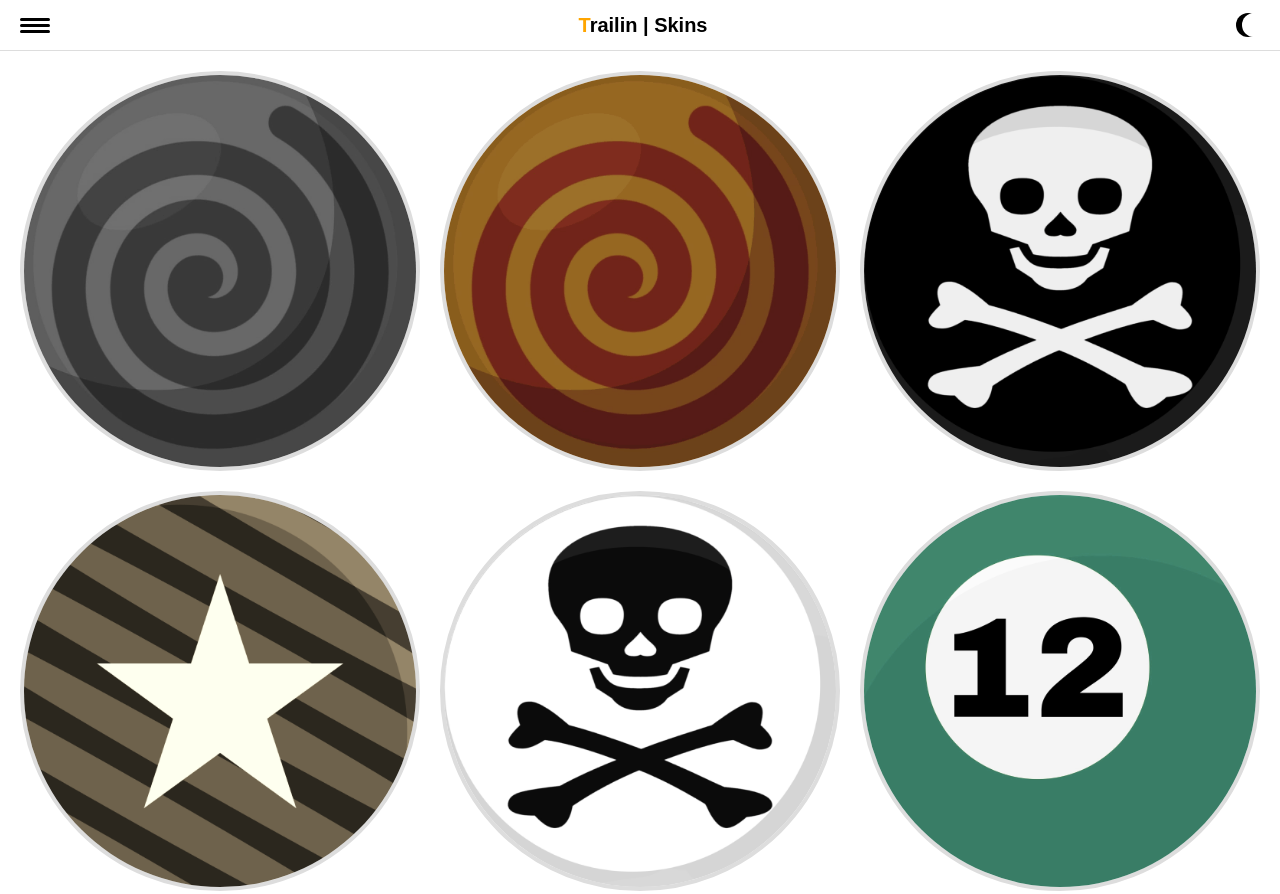
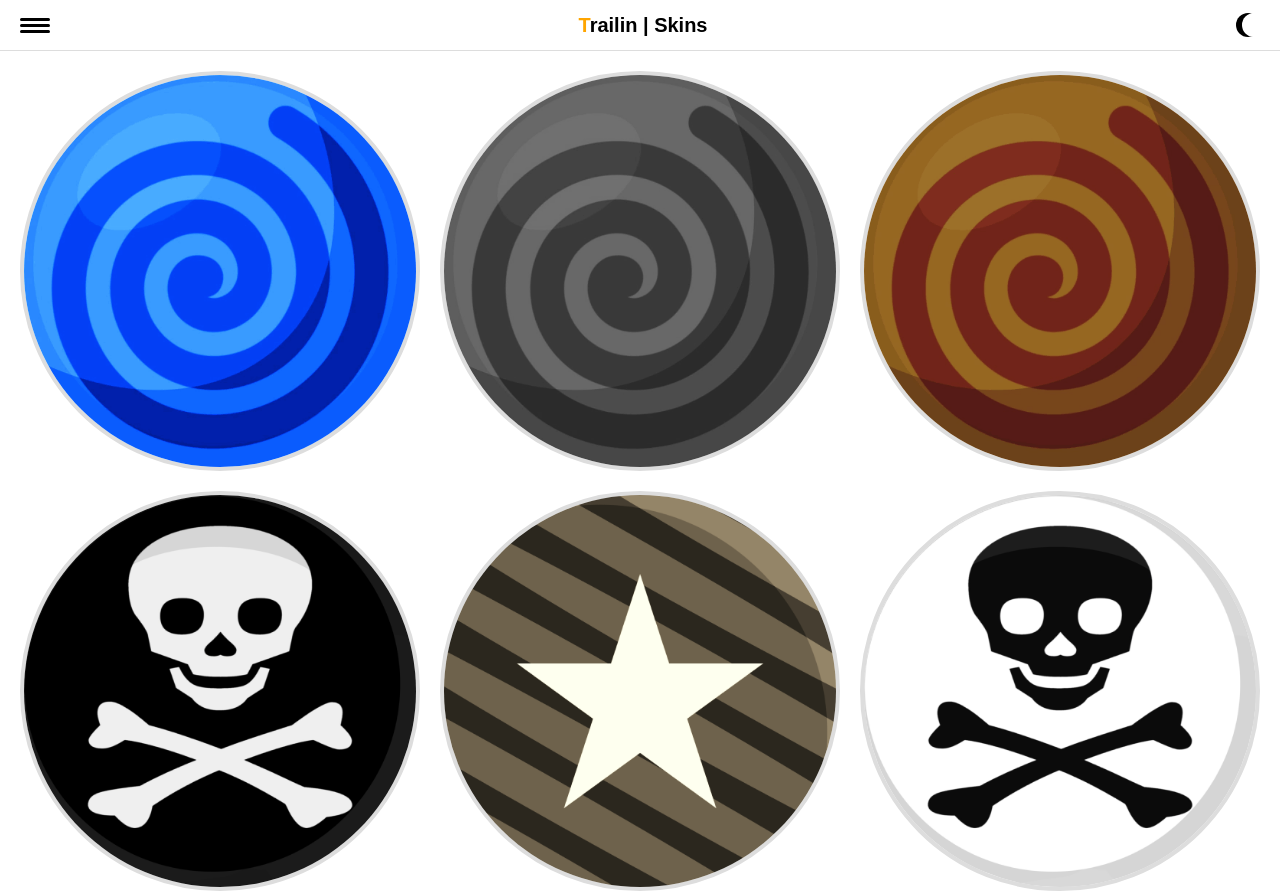
Before and after one commit to Bogdan-101292/Bogdan-101292.github.io, a plain HTML site: page index.html in a window 1280 px wide. Shown: the top 894 px of the page. Drawn offline with Linux system fonts and the light colour scheme.

Commit message:
index.html

```diff
--- a/index.html
+++ b/index.html
@@ -233,6 +233,9 @@
     <div class="skin-gallery active" id="skinsGallery">
       <!-- Skins -->
        <div class="skin-item">
+  <img src="https://raw.githubusercontent.com/Bogdan-101292/Bogdan-101292.github.io/refs/heads/main/Skins/08BC3B9F-A5E2-487B-BD3F-2AD94238062D.png" alt="Skin image">
+</div>
+      <div class="skin-item">
   <img src="https://raw.githubusercontent.com/Bogdan-101292/Bogdan-101292.github.io/refs/heads/main/Skins/545DB8EB-D4EE-42FC-9BF4-374C0A2E79CD.png" alt="Skin image">
 </div>
       <div class="skin-item">
```
